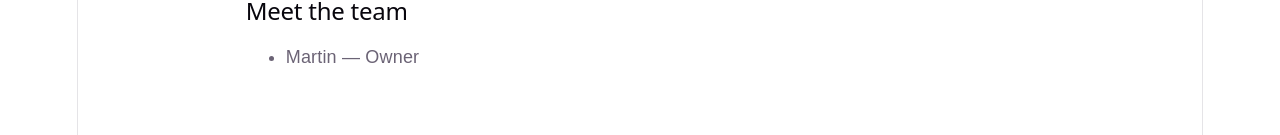
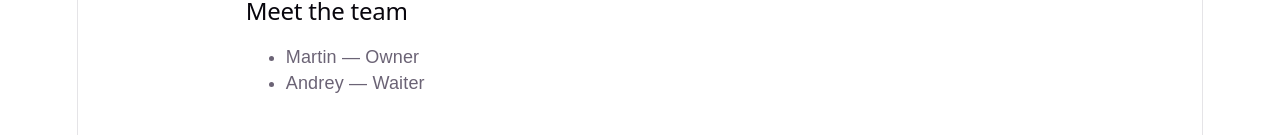
Before and after one commit to KNors22/restaurant-menu, a React (Vite) app: page /about in a window 1280 px wide. Shown: the part 165-300 px from the top of the page. Built offline with nearby package versions, Linux system fonts and the light colour scheme.

Commit message:
Add  to the About page

```diff
--- a/src/pages/About.jsx
+++ b/src/pages/About.jsx
@@ -1,5 +1,6 @@
 const team = [
   { name: "Martin", role: "Owner" },
+  { name: "Andrey", role: "Waiter" },
 ];
 
 function About(){
```
